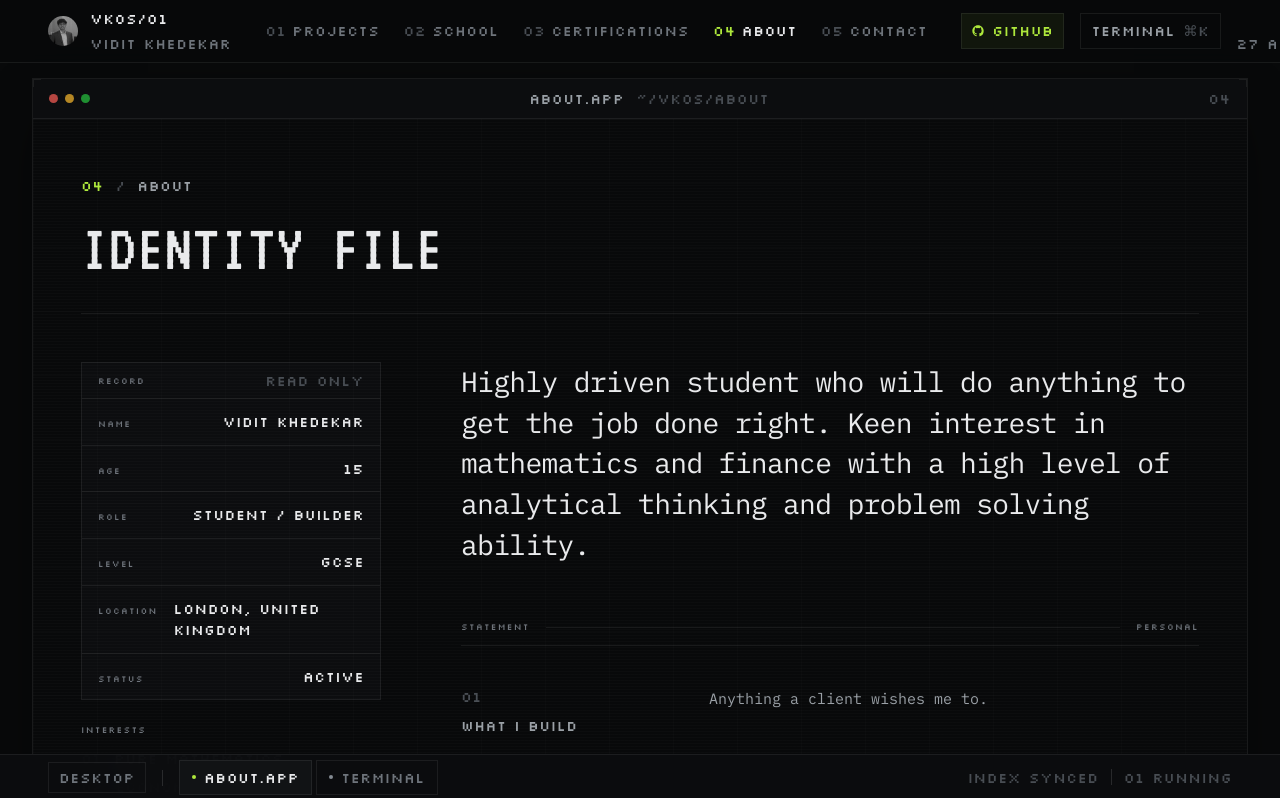
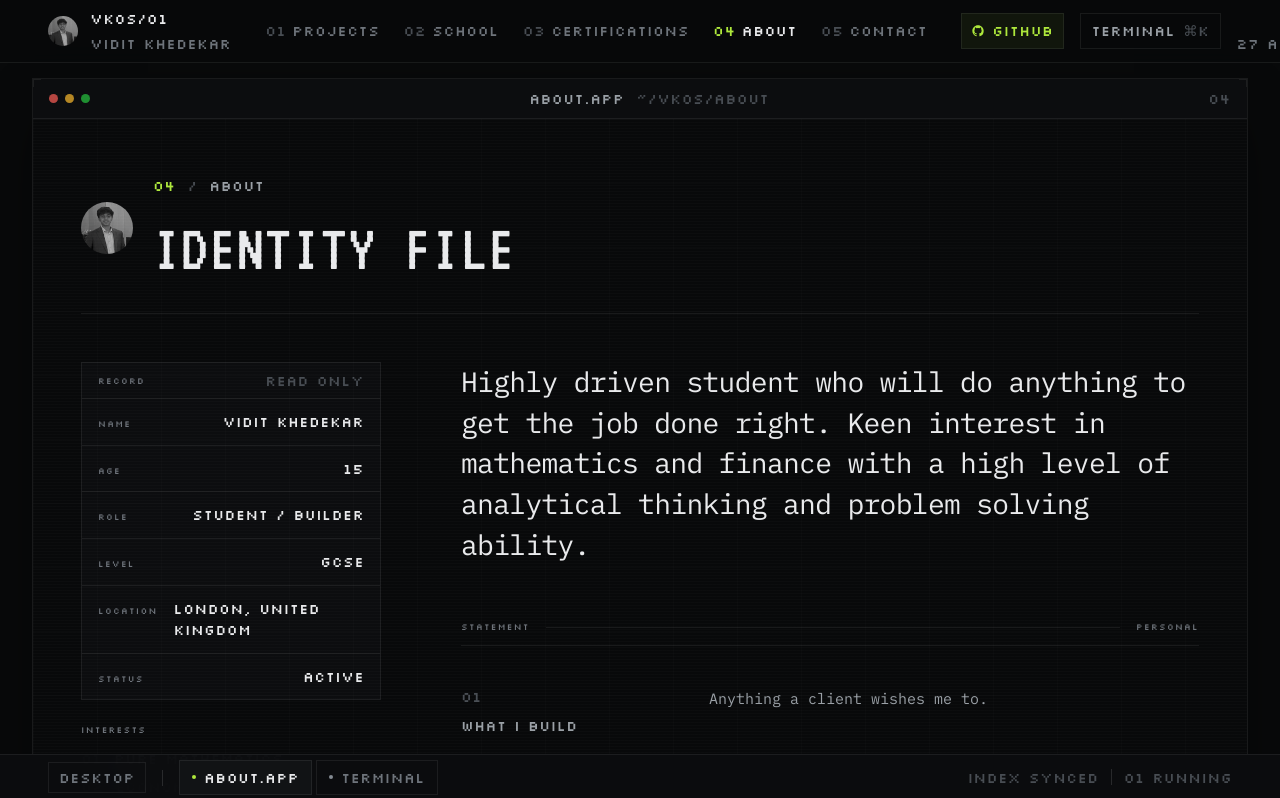
Before and after one commit to viditkhedekar/portfolio, a Next.js app: page /about in a window 1280 px wide. Shown: the top 798 px of the page. Built offline with nearby package versions, Linux system fonts and the light colour scheme.

Commit message:
about: photo beside the heading

```diff
--- a/src/components/modules/AboutModule.tsx
+++ b/src/components/modules/AboutModule.tsx
@@ -5,7 +5,7 @@ import { uptimeYears } from "@/lib/data/system";
 export function AboutModule() {
   return (
     <Container>
-      <ModuleHeading index="04" name="ABOUT" subtitle="IDENTITY FILE" />
+      <ModuleHeading index="04" name="ABOUT" subtitle="IDENTITY FILE" photo />
 
       <div className="grid gap-12 py-12 lg:grid-cols-[300px_minmax(0,1fr)] lg:gap-20">
         {/* Record table */}
```
